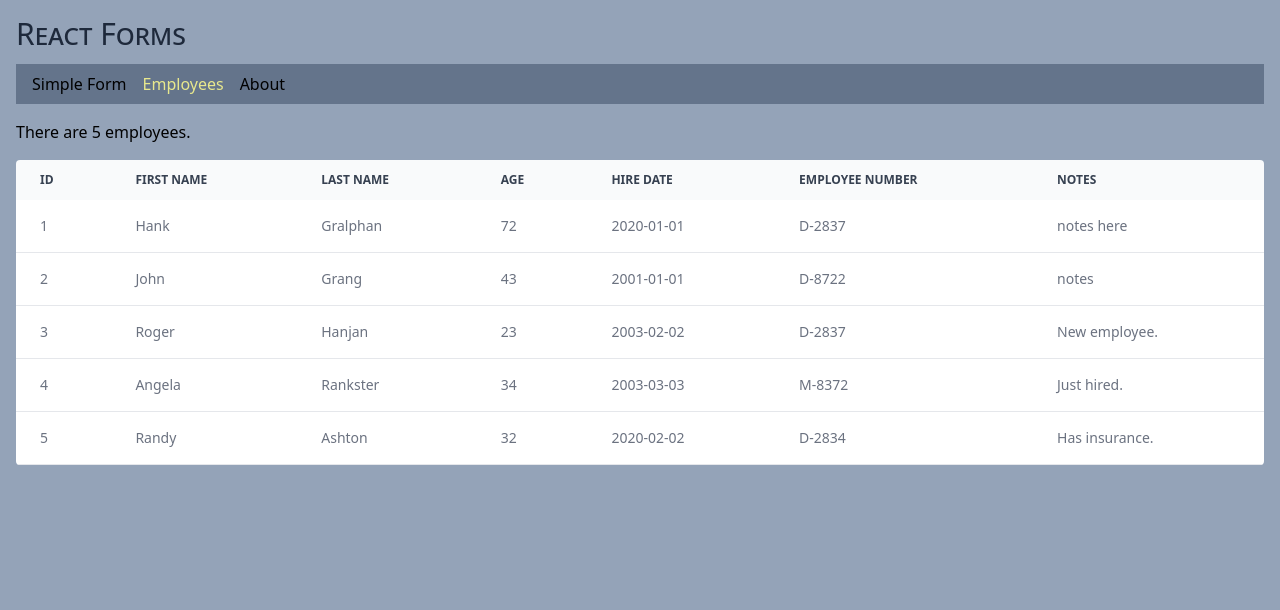
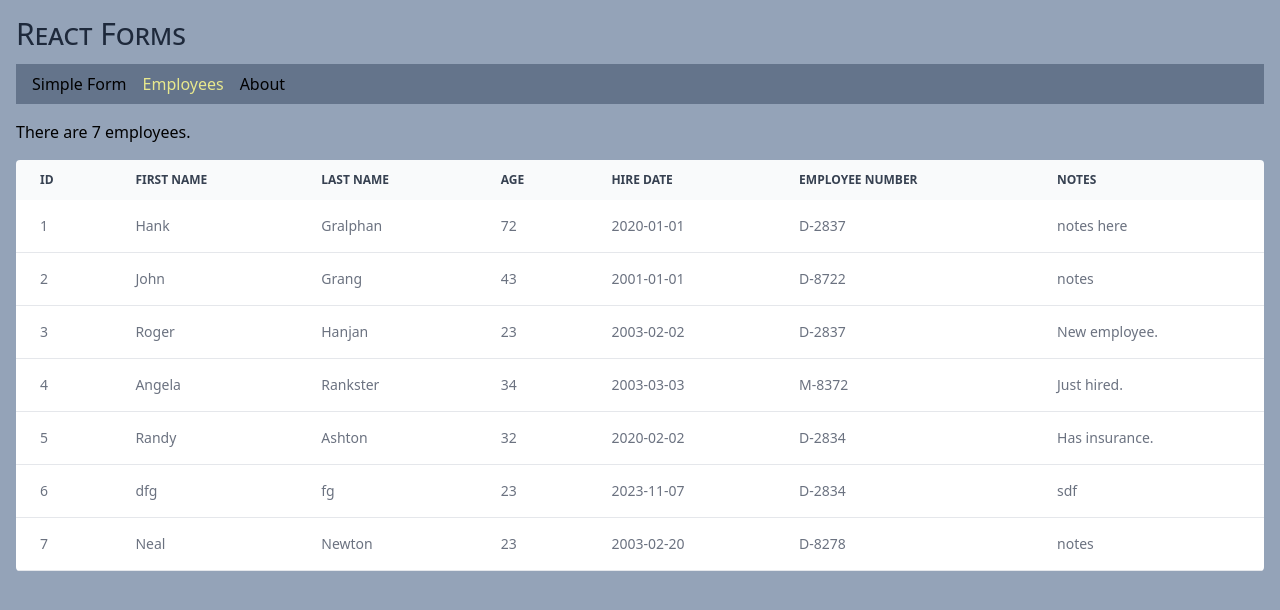
Before and after one commit to edwardtanguay/et711-react-forms-site, a React (Vite) app: page /employees in a window 1280 px wide. Shown: the top 610 px of the page. Built offline with nearby package versions, Linux system fonts and the light colour scheme; data requests are answered from the project's data file.

Commit message:
employes with json

```diff
--- a/src/data/db.json
+++ b/src/data/db.json
@@ -44,6 +44,24 @@
       "employeeNumber": "D-2834",
       "notes": "Has insurance.",
       "id": 5
+    },
+    {
+      "firstName": "dfg",
+      "lastName": "fg",
+      "age": "23",
+      "hireDate": "2023-11-07",
+      "employeeNumber": "D-2834",
+      "notes": "sdf",
+      "id": 6
+    },
+    {
+      "firstName": "Neal",
+      "lastName": "Newton",
+      "age": "23",
+      "hireDate": "2003-02-20",
+      "employeeNumber": "D-8278",
+      "notes": "notes",
+      "id": 7
     }
   ]
 }
--- a/src/pages/PageEmployees.tsx
+++ b/src/pages/PageEmployees.tsx
@@ -1,18 +1,8 @@
-import { useState, useEffect } from "react";
-import { IEmployee } from "../interfaces";
-import axios from "axios";
+import db from '../data/db.json';
 
-const url = "http://localhost:4801";
+const employees = db.employees;
 
 export const PageEmployees = () => {
-	const [employees, setEmployees] = useState<IEmployee[]>([]);
-
-	useEffect(() => {
-		(async () => {
-			setEmployees((await axios.get(`${url}/employees`)).data);
-		})();
-	}, []);
-
 	return (
 		<>
 			{employees.length === 0 ? (
```
